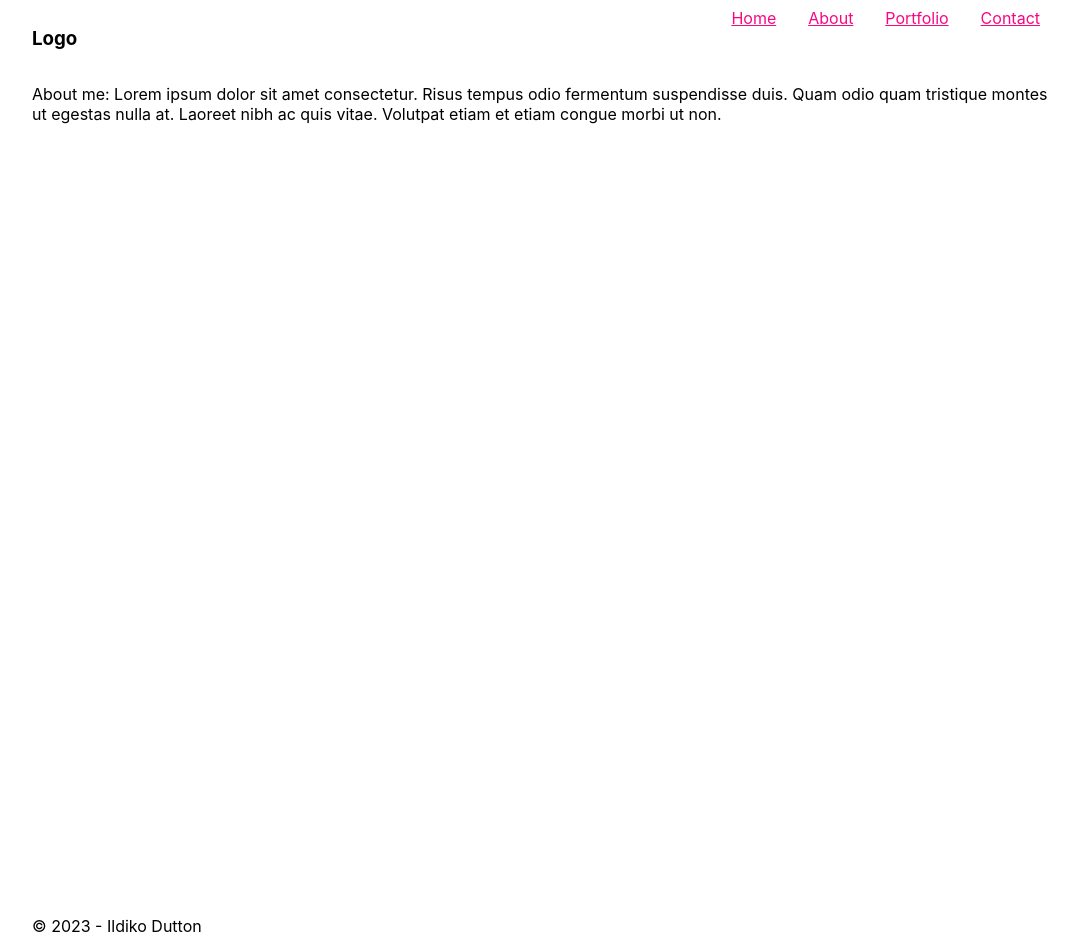
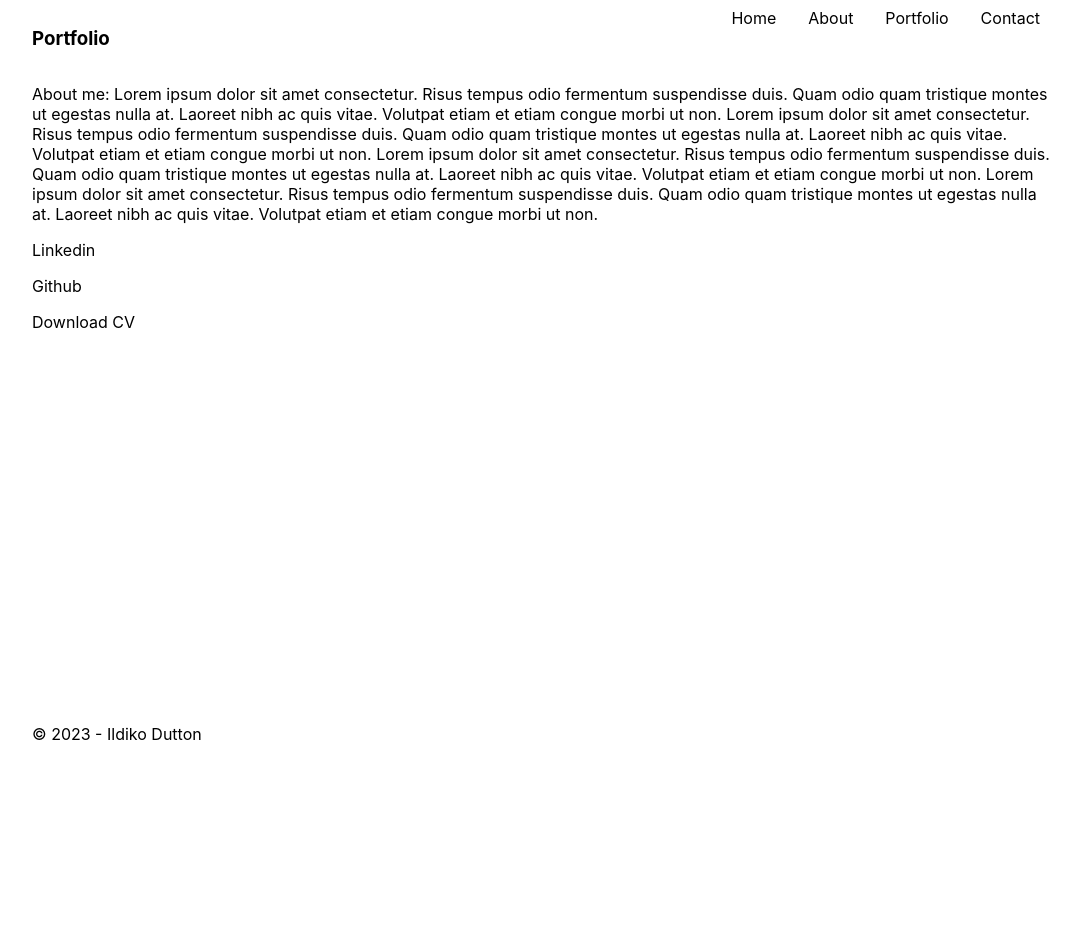
Before and after one commit to IldDtn/React-portfolio, a React (Create React App) app: page /about in a window 1280 px wide. Shown: the whole page, without its empty margins (96-1176 px from the left). After the commit the page ends 800 px from the top, so only its background shows below. Built offline with nearby package versions, Linux system fonts and the light colour scheme.

Commit message:
About updated

```diff
--- a/src/components/Footer.css
+++ b/src/components/Footer.css
@@ -1,6 +1,6 @@
 #page-container {
     position: relative;
-    min-height: 100vh;
+    min-height: 50vh;
   }
 
   #content-wrap {
--- a/src/components/Header.css
+++ b/src/components/Header.css
@@ -4,8 +4,10 @@ header {
 }
 
 a {
-    color: rgb(249, 7, 128);
-    margin: 1em
+    color: black;
+    margin: 1em;
+    text-decoration: none;
+
 
 
 }
--- a/src/components/Header.js
+++ b/src/components/Header.js
@@ -5,7 +5,7 @@ function Header (props) {
     return (
       <header>
 
-        <h3>Logo</h3>
+        <h3>Portfolio</h3>
         <nav>
            <NavLink to="/">Home</NavLink>
            <NavLink to="/about">About</NavLink>
--- a/src/pages/About/About.js
+++ b/src/pages/About/About.js
@@ -1,7 +1,11 @@
 function About () {
     return (
         <>
-         <p> About me: Lorem ipsum dolor sit amet consectetur. Risus tempus odio fermentum suspendisse duis. Quam odio quam tristique montes ut egestas nulla at. Laoreet nibh ac quis vitae. Volutpat etiam et etiam congue morbi ut non.</p>
+         <p> About me: Lorem ipsum dolor sit amet consectetur. Risus tempus odio fermentum suspendisse duis. Quam odio quam tristique montes ut egestas nulla at. Laoreet nibh ac quis vitae. Volutpat etiam et etiam congue morbi ut non. Lorem ipsum dolor sit amet consectetur. Risus tempus odio fermentum suspendisse duis. Quam odio quam tristique montes ut egestas nulla at. Laoreet nibh ac quis vitae. Volutpat etiam et etiam congue morbi ut non. Lorem ipsum dolor sit amet consectetur. Risus tempus odio fermentum suspendisse duis. Quam odio quam tristique montes ut egestas nulla at. Laoreet nibh ac quis vitae. Volutpat etiam et etiam congue morbi ut non. Lorem ipsum dolor sit amet consectetur. Risus tempus odio fermentum suspendisse duis. Quam odio quam tristique montes ut egestas nulla at. Laoreet nibh ac quis vitae. Volutpat etiam et etiam congue morbi ut non.</p>
+
+         <p> Linkedin</p>
+         <p> Github</p>
+         <p> Download CV</p>
 
 
         </>
--- a/src/pages/Landing/Landing.css
+++ b/src/pages/Landing/Landing.css
@@ -24,4 +24,11 @@
 
 .brandStatement {
     grid-area: brandStatement;
+    font-size: large;
 }
+
+#myName {
+ color: rgb(171, 33, 56);
+ font-size: xx-large;
+ font-weight: 300;
+}
--- a/src/pages/Landing/Landing.js
+++ b/src/pages/Landing/Landing.js
@@ -6,7 +6,7 @@ function Landing () {
          <p id='image'></p>
          <p id='empty'></p>
 
-         <p class='brandStatement'> Ildiko Dutton <br/> Fullstack Web Developer <br/> Lorem ipsum dolor sit amet consectetur. Risus tempus odio fermentum suspendisse duis. Quam odio quam tristique montes ut egestas nulla at. Laoreet nibh ac quis vitae. Volutpat etiam et etiam congue morbi ut non</p>
+         <p class='brandStatement'> <span id='myName'> Ildiko Dutton</span> <br/> <span id='newTitleIldi'> Fullstack Web Developer</span> <br/> Lorem ipsum dolor sit amet consectetur. Risus tempus odio fermentum suspendisse duis. Quam odio quam tristique montes ut egestas nulla at. Laoreet nibh ac quis vitae. Volutpat etiam et etiam congue morbi ut non</p>
 
 
 
```
